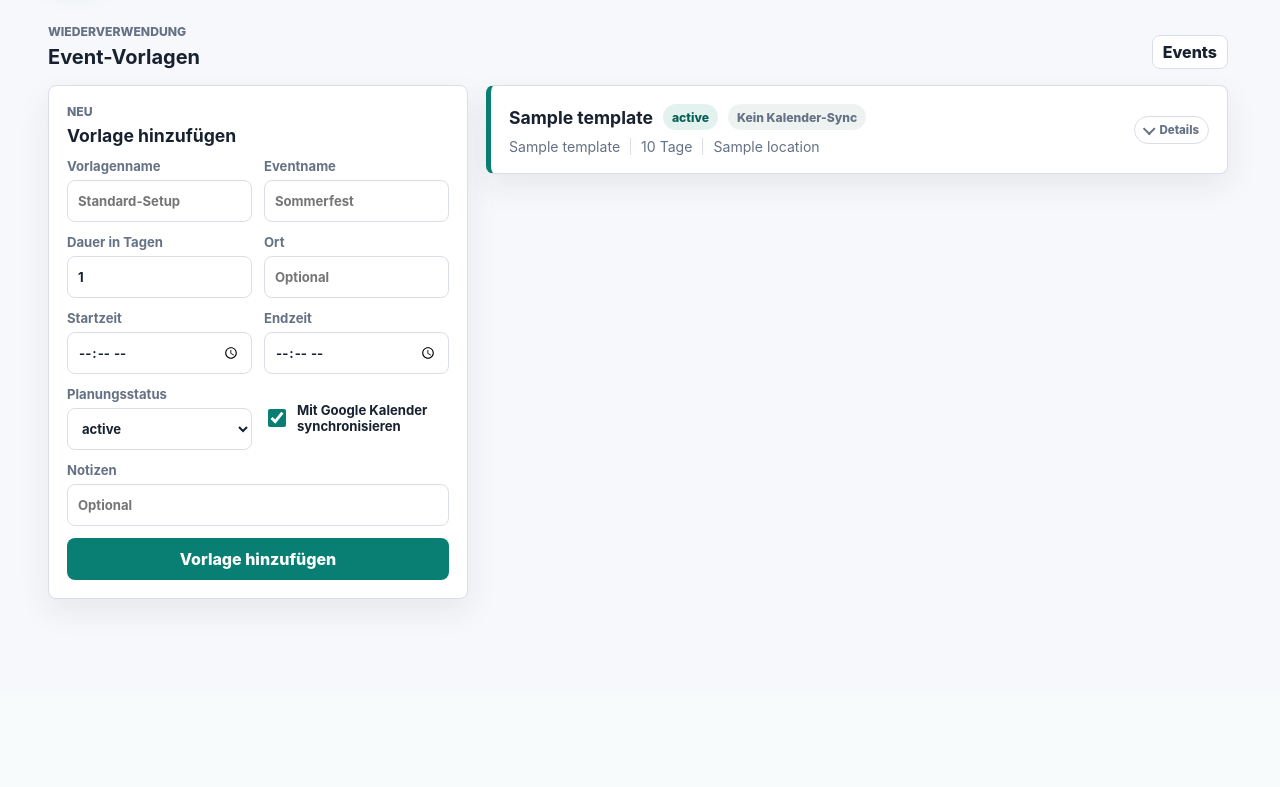
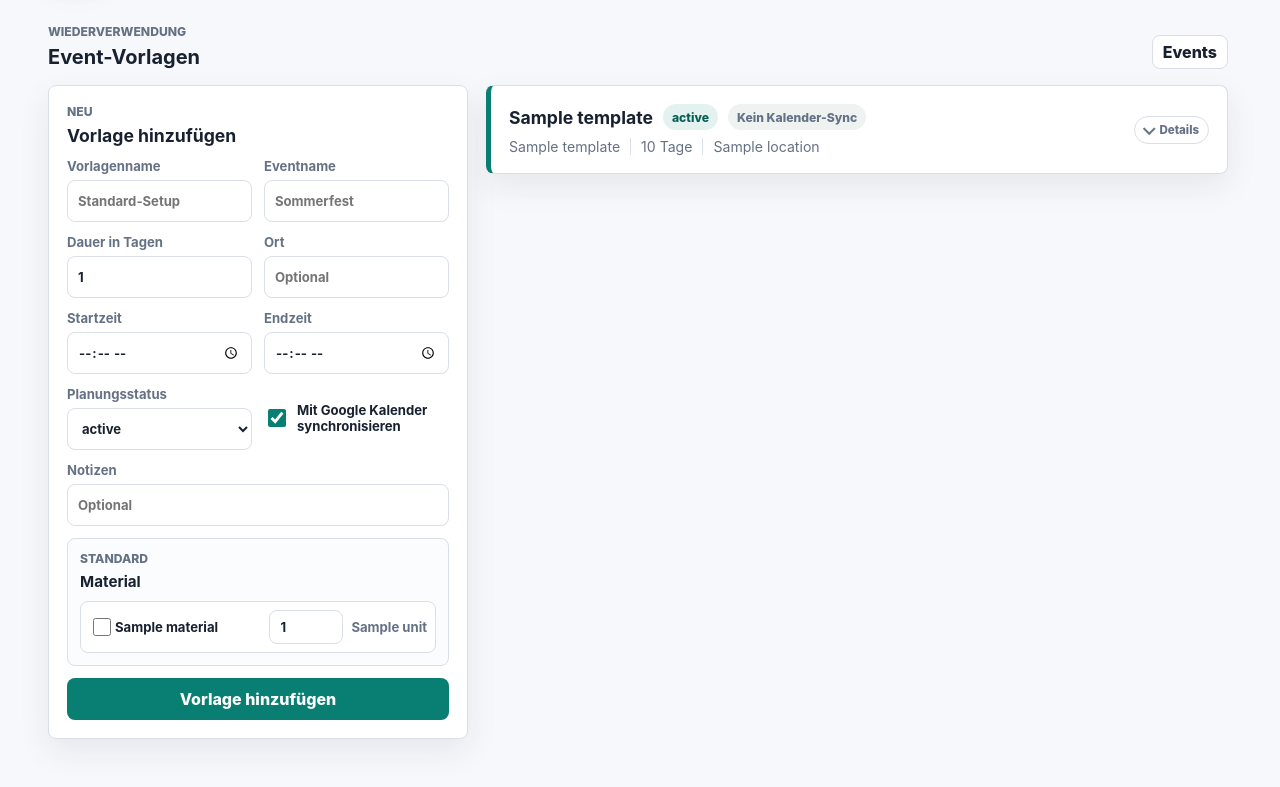
Before and after one commit to AndreasDeCrinis/event-tracker, a Flask app: template app/templates/event_templates.html in a window 1280 px wide. Shown: the part 108-895 px from the top of the page. Before the commit the page ends 717 px from the top, so only its background shows below. Run offline with Flask 3, Linux system fonts and the light colour scheme; tables that the repository leaves empty hold one stand-in row (values such as "Sample post"); the template is opened without the code that fills it: values that come from a table or form of the project are taken from there, most other values are stand-ins (such as "Sample title", 1, 10 or a date in 2020).

Commit message:
fix: template default material

```diff
--- a/app/routes.py
+++ b/app/routes.py
@@ -274,6 +274,13 @@ def create_event_template():
     db.session.add(template)
 
     try:
+        db.session.flush()
+        material_error = _add_template_materials_from_form(template)
+        if material_error:
+            db.session.rollback()
+            flash(material_error, "error")
+            return _templates_redirect()
+
         db.session.commit()
     except Exception:
         db.session.rollback()
@@ -951,6 +958,33 @@ def _copy_template_assignments_to_event(template, event):
     return None
 
 
+def _add_template_materials_from_form(template):
+    material_ids = []
+    for material_id in request.form.getlist("template_material_ids"):
+        try:
+            material_ids.append(int(material_id))
+        except ValueError:
+            return "Bitte gültiges Standard-Material wählen."
+
+    for material_id in dict.fromkeys(material_ids):
+        material = db.session.get(Material, material_id)
+        if not material:
+            return "Bitte gültiges Standard-Material wählen."
+
+        quantity_field = f"template_material_quantity_{material.id}"
+        try:
+            quantity = int(request.form.get(quantity_field, ""))
+        except ValueError:
+            return f"Menge für {material.name} muss eine ganze Zahl sein."
+
+        if quantity <= 0:
+            return f"Menge für {material.name} muss größer als null sein."
+
+        db.session.add(EventTemplateMaterial(template=template, material=material, quantity=quantity))
+
+    return None
+
+
 def _selected_event_template():
     template_id = request.form.get("event_template_id", type=int)
     if not template_id:
--- a/app/static/styles.css
+++ b/app/static/styles.css
@@ -793,6 +793,50 @@ details[open] > .collapsible-summary .collapse-indicator::before {
   padding: 14px;
 }
 
+.template-default-materials {
+  display: grid;
+  gap: 10px;
+  border: 1px solid var(--line);
+  border-radius: 8px;
+  background: #fbfcfe;
+  padding: 12px;
+}
+
+.template-material-options {
+  display: grid;
+  gap: 8px;
+}
+
+.template-material-option {
+  display: grid;
+  grid-template-columns: 18px minmax(0, 1fr) 74px auto;
+  align-items: center;
+  gap: 8px;
+  border: 1px solid var(--line);
+  border-radius: 8px;
+  background: #fff;
+  color: var(--text);
+  padding: 8px;
+}
+
+.template-material-option input[type="checkbox"] {
+  width: 18px;
+  min-width: 18px;
+  min-height: 18px;
+  accent-color: var(--teal);
+}
+
+.template-material-option input[type="number"] {
+  width: 100%;
+  min-height: 34px;
+  padding-block: 6px;
+}
+
+.template-material-option strong {
+  color: var(--muted);
+  font-size: 0.82rem;
+}
+
 .inline-form select {
   min-width: 128px;
 }
--- a/app/templates/event_templates.html
+++ b/app/templates/event_templates.html
@@ -205,6 +205,24 @@
 
         <form method="post" action="{{ url_for('main.create_event_template') }}" class="stacked-form">
           {{ template_fields() }}
+          {% if materials %}
+            <section class="template-default-materials" aria-label="Standard-Material">
+              <div>
+                <p class="eyebrow">Standard</p>
+                <h4>Material</h4>
+              </div>
+              <div class="template-material-options">
+                {% for material in materials %}
+                  <label class="template-material-option">
+                    <input type="checkbox" name="template_material_ids" value="{{ material.id }}">
+                    <span>{{ material.name }}</span>
+                    <input type="number" name="template_material_quantity_{{ material.id }}" min="1" step="1" value="1" aria-label="Menge für {{ material.name }}">
+                    <strong>{{ material.unit }}</strong>
+                  </label>
+                {% endfor %}
+              </div>
+            </section>
+          {% endif %}
           <button class="primary-button" type="submit">Vorlage hinzufügen</button>
         </form>
       </section>
```
Also changed, not shown: tests/test_inventory_logic.py (+36 -0 lines).
